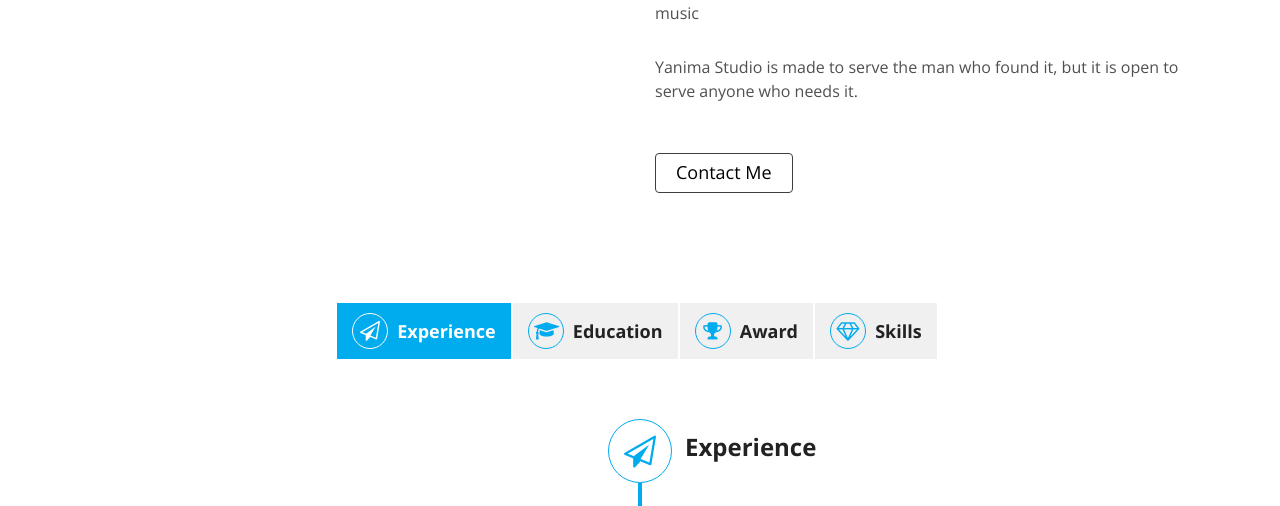
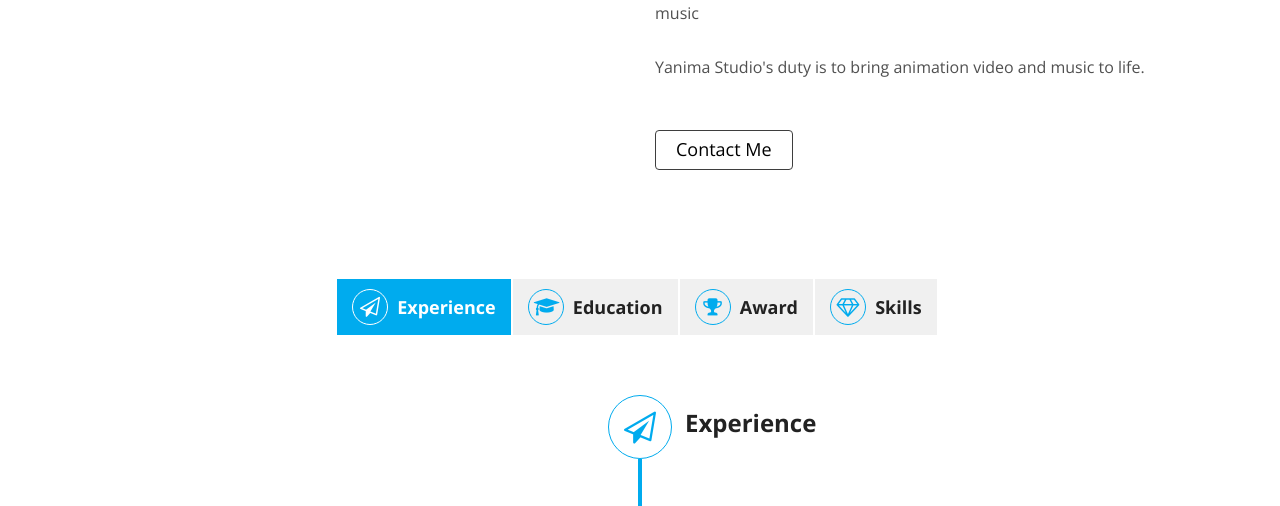
Before and after one commit to xamxixixo/yanimastudio.github.io, a plain HTML site: page index.html in a window 1280 px wide. Shown: the part 1395-1901 px from the top of the page. Drawn offline with nearby package versions, Linux system fonts and the light colour scheme; animation ran at ten frames a second.

Commit message:
Update index.html

```diff
--- a/index.html
+++ b/index.html
@@ -157,7 +157,7 @@
 									<br>- Yasakka: Stories, comics, novels</br>
 									- Yakatzu: Predictions and animation graphs
 									<p>- Yasutaku: Inventions, technical and engineering related to animation and music</p>
-								<p>Yanima Studio is made to serve the man who found it, but it is open to serve anyone who needs it.</p>
+								<p>Yanima Studio's duty is to bring animation video and music to life.</p>
 								<div class="button-holder">
 									<!--<a class="btn btn-shutter-out-horizontal" href="#">Download Resume</a>-->
 									<a class="btn btn-shutter-out-horizontal" href="#contact">Contact Me</a>
```
